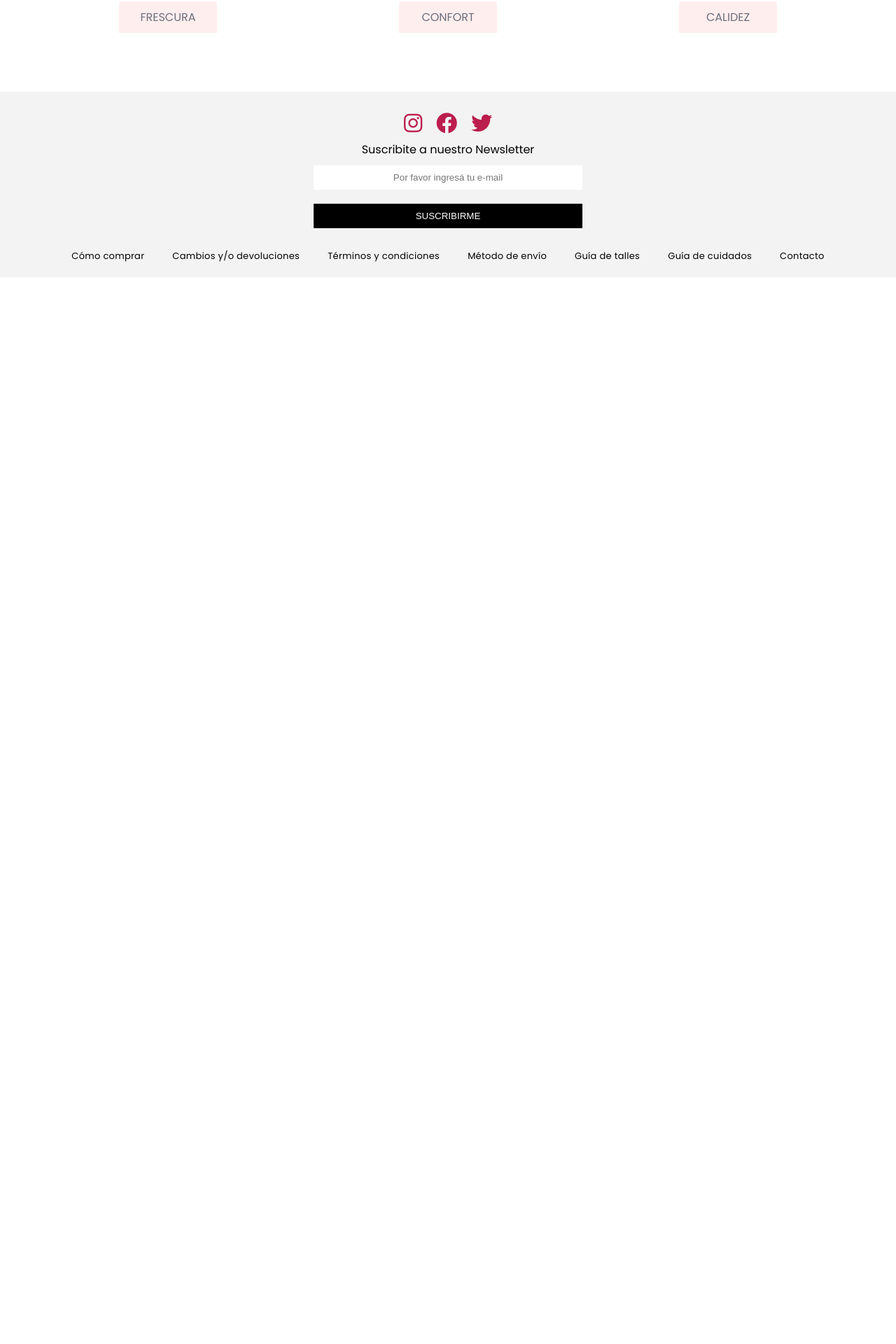
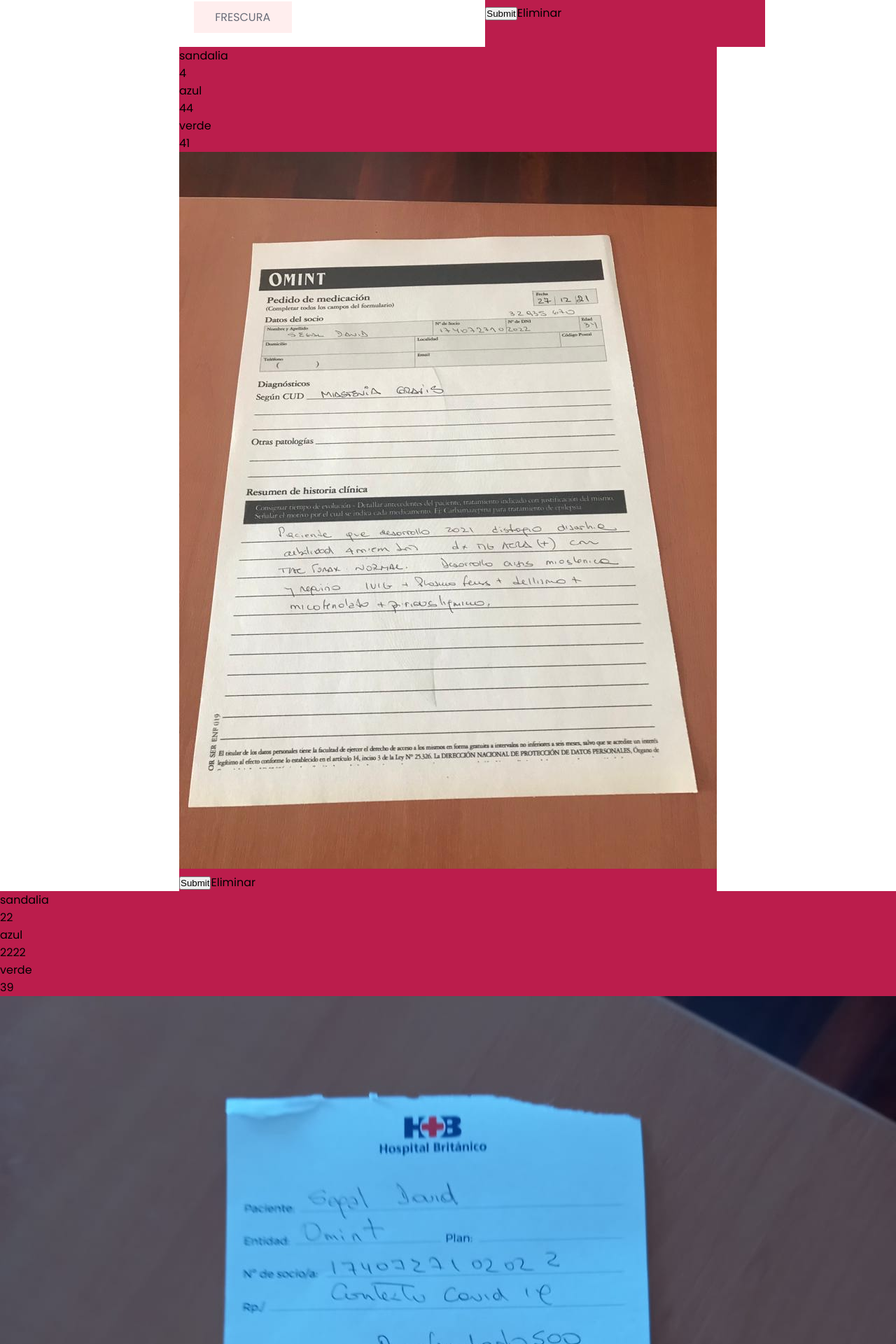
Before and after one commit to MushkyR/Grupo_3_Suola, a Node server app: page /product/products in a window 1280 px wide. Shown: the part 708-2628 px from the top of the page at 70% size. Before the commit the page ends 1082 px from the top, so only its background shows below. Run offline with Node 20, Linux system fonts and the light colour scheme; some libraries are stand-ins or nearby versions.

Commit message:
imagen y delete

```diff
--- a/Suola/controllers/productController.js
+++ b/Suola/controllers/productController.js
@@ -2,12 +2,15 @@
 const path = require('path');
 const fs = require('fs');
 
-
-
 const productController = {
 
     getProducts: (req, res) => {
-        res.render('products')
+
+        const productosJSON = fs.readFileSync(path.join(__dirname, '../data/productData.json'), 'utf8');
+
+        const productos = JSON.parse(productosJSON);
+
+        res.render('products', {productos})
 },
 
     getProductDetail: (req, res) => {
@@ -20,7 +23,7 @@
 
         const productoPedido = productos.find(productoActual => productoActual.id == id);
 
-        res.redirect('products/:id');
+        res.redirect('products/detail');
     },
 
     add: (req, res) => {
--- a/Suola/data/productData.json
+++ b/Suola/data/productData.json
@@ -1 +1 @@
-[{"id":1663254128300,"categoria":"sandalias","nombreArticulo":"sandalia","numeroArticulo":"3","descripcion":"azul","precioArticulo":"4","talle":"37","colores":"verde","img":"./profilePhotos/1663254128285-profilePhoto"},{"id":1663254650153,"categoria":"sandalias","nombreArticulo":"sandalia","numeroArticulo":"4","descripcion":"azul","precioArticulo":"44","talle":"41","colores":"verde","img":"./profilePhotos/1663254650139-IMG-20211227-WA0024.jpg"},{"id":1663330296445,"categoria":"botas","nombreArticulo":"sandalia","numeroArticulo":"22","descripcion":"azul","precioArticulo":"2222","talle":"39","colores":"verde","img":"./profilePhotos/1663330296428-IMG-20220106-WA0012.jpg"}]
+[{"id":1663254128300,"categoria":"sandalias","nombreArticulo":"sandalia","numeroArticulo":"3","descripcion":"azul","precioArticulo":"4","talle":"37","colores":"verde","img":"./profilePhotos/1663254128285-profilePhoto"},{"id":1663254650153,"categoria":"sandalias","nombreArticulo":"sandalia","numeroArticulo":"4","descripcion":"azul","precioArticulo":"44","talle":"41","colores":"verde","img":"./profilePhotos/1663254650139-IMG-20211227-WA0024.jpg"},{"id":1663330296445,"categoria":"botas","nombreArticulo":"sandalia","numeroArticulo":"22","descripcion":"azul","precioArticulo":"2222","talle":"39","colores":"verde","img":"./profilePhotos/1663330296428-IMG-20220106-WA0012.jpg"},{"id":1663619679660,"categoria":"botas","nombreArticulo":"botas","numeroArticulo":"3","descripcion":"verde","precioArticulo":"33","talle":"39","colores":"verde","img":"./profilePhotos/1663619679645-WIN_20220828_12_39_57_Pro.jpg"},{"id":1663868970112,"categoria":"zapatillas","nombreArticulo":"sandalia","numeroArticulo":"44","descripcion":"azul","precioArticulo":"444","talle":"38","colores":"verde","img":"./profilePhotos/1663868970097-WIN_20220828_12_36_58_Pro.jpg"}]
--- a/Suola/public/css/styles.css
+++ b/Suola/public/css/styles.css
@@ -11,6 +11,10 @@
 
 body{
     font-family: 'Poppins', sans-serif;
+}
+
+.listado {
+    background-color: #BB1D4C;
 }
 
 /*header*/
--- a/Suola/routes/productRoutes.js
+++ b/Suola/routes/productRoutes.js
@@ -26,19 +26,19 @@
 router.get('/add', productController.add);
 
 //detalle de un producto en particuar
-router.get('/detail/:id', productController.getProductDetail);
+router.get('/detail', productController.getProductDetail);
 
 //acción de agregar producto
 router.post('/add', upload.single('productPhoto'), productController.addProduct);
 
 //formulario de edición de producto
-router.get('/:id/edit', productController.edit)
+router.get('/edit', productController.edit)
 
 //accion de edicion de producto
 router.put('/:id/edit', upload.single('productPhoto'), productController.editProduct);
 
 //formulario de edición de producto
-router.delete('/:id', productController.deleteProduct)
+router.post('/delete/:id', productController.deleteProduct)
 
 module.exports =router;
 
--- a/Suola/views/home.ejs
+++ b/Suola/views/home.ejs
@@ -20,7 +20,7 @@
         <section class="galeria_home">
             <article class="art_galeria_home">
                 <img class="imagen_galeria_home" src="images/sandalias1.jpg" alt="">
-                <a href='./product/product_detail.ejs' class="boton_galeria_home">FRESCURA</a>
+                <a href='./product/detail' class="boton_galeria_home">FRESCURA</a>
             </article>
 
             <article class="art_galeria_home">
--- a/Suola/views/product/products.ejs
+++ b/Suola/views/product/products.ejs
@@ -17,8 +17,24 @@
                 <img class="imagen_galeria_home" src="images/sandalias1.jpg" alt="">
                 <a href='products.ejs' class="boton_galeria_home">FRESCURA</a>
             </article>
+          <% productos.forEach(function(item)
+          {%>
+           <div class = "listado"><%-item.nombreArticulo%><br>
+            <%-item.numeroArticulo%><br>
+            <%-item.descripcion%><br>
+            <%-item.precioArticulo%><br>
+            <%-item.colores%><br>
+            <%-item.talle%><br>
+            <img src= <%= "../../" + item.img %>/>
+           <form action="/product/delete/"  + item.id method="POST" class="control-formulario-add">
+           <input type="submit">Eliminar</input></form>  </div>
+            <%}) %>
 
-            <article class="art_galeria_home">
+
+
+
+
+           <article class="art_galeria_home">
                 <img class="imagen_galeria_home" src="images/chatitas1.jpg" alt="">
                 <a href=# class="boton_galeria_home">CONFORT</a>
             </article>
```
Also changed, not shown: Suola/public/profilePhotos/1663619679645-WIN_20220828_12_39_57_Pro.jpg (added), Suola/public/profilePhotos/1663868970097-WIN_20220828_12_36_58_Pro.jpg (added), Suola/views/product/detail.ejs (renamed from Suola/views/product/product_detail.ejs).
